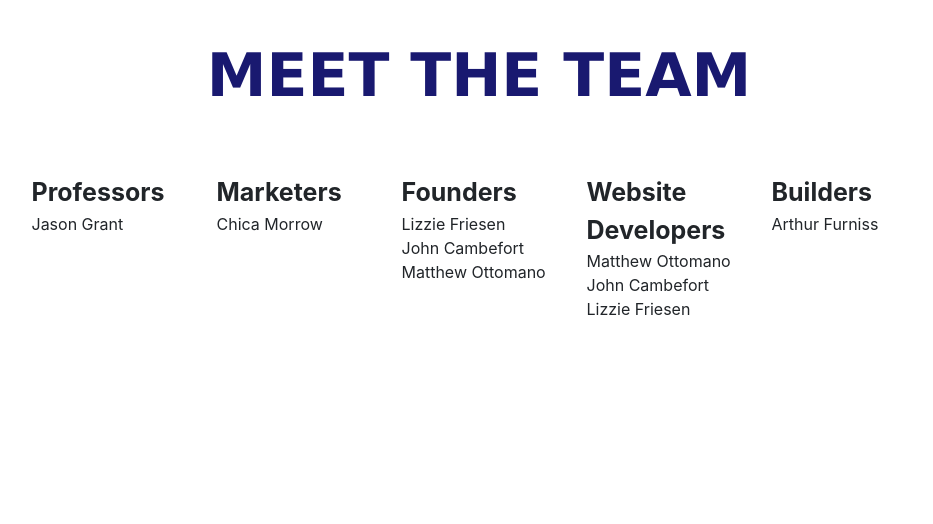
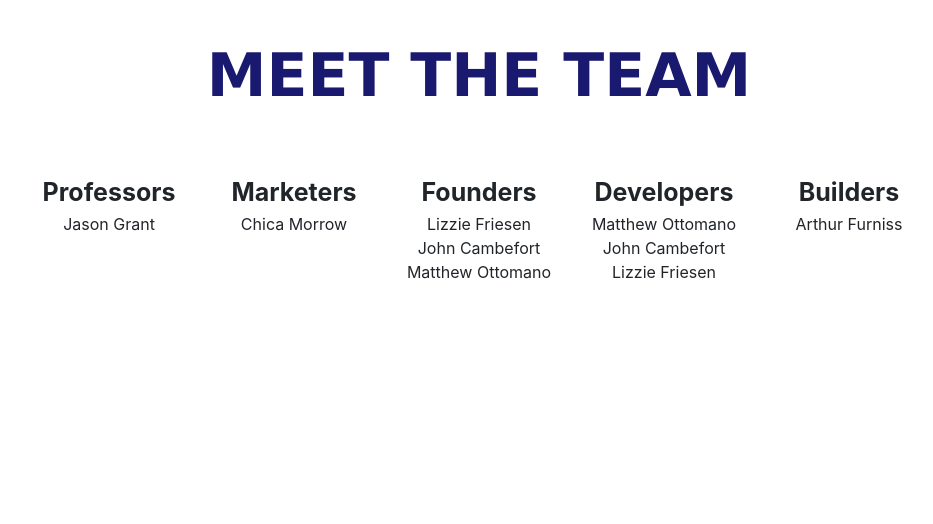
Before and after one commit to MiddCraft/Web, a Flask app: page /team in a window 1280 px wide. Shown: the part 108-632 px from the top of the page, without its empty margins (161-1094 px from the left). Run offline with Flask 2, Linux system fonts and the light colour scheme; some libraries are stand-ins or nearby versions.

Commit message:
clean up

```diff
--- a/templates/minecraft.html
+++ b/templates/minecraft.html
@@ -71,7 +71,7 @@
       Financial Difficulties?
     </b>
     <br>
-    <a href="contact">Contact</a> us! We're hoping to work with Middlebury so that everyone can access MiddCraft!
+    <a href="contact">Contact</a> us! We're hoping to work with Middlebury College so that everyone can access MiddCraft!
   </div>
   <div class="col-md-6 font-style">
     <img src="/static/middcraft_dance.gif" width="100%" height="100%">
--- a/templates/team.html
+++ b/templates/team.html
@@ -21,8 +21,11 @@
     .large {
       font-size: 60px;
     }
-    .mdm {
+
+    b.mdm {
       font-size: 25px;
+      text-align: center;
+
     }
     .midd {
       color: midnightblue;
@@ -36,6 +39,10 @@
     .text-style {
       font-family: verdana, arial, helvetica;
       font-weight: bold;
+    }
+
+    .middle {
+      text-align:center;
     }
 
   </style>
@@ -54,24 +61,24 @@
 
   <div class="row">
     <div class="col-md-1"></div>
-    <div class="col-md-2">
+    <div class="col-md-2 middle">
     <b class="mdm">
     Professors
     </b>
     <br>
     Jason Grant
   </div>
-  <div class="col-md-2">
+  <div class="col-md-2 middle">
     <b class="mdm">
     Marketers
     </b>
     <br>
     Chica Morrow
   </div>
-  <div class="col-md-2">
+  <div class="col-md-2 middle">
     <b class="mdm">
     Founders
-   </b>
+    </b>
     <br>
     Lizzie Friesen
     <br>
@@ -79,9 +86,9 @@
     <br>
     Matthew Ottomano
   </div>
-  <div class="col-md-2">
+  <div class="col-md-2 middle">
     <b class="mdm">
-    Website Developers
+    Developers
     </b>
     <br>
     Matthew Ottomano
@@ -90,7 +97,7 @@
     <br>
     Lizzie Friesen
   </div>
-  <div class="col-md-2">
+  <div class="col-md-2 middle">
     <b class="mdm">
       Builders
     </b>
```
Also changed, not shown: templates/rank.html (+13 -8 lines).
